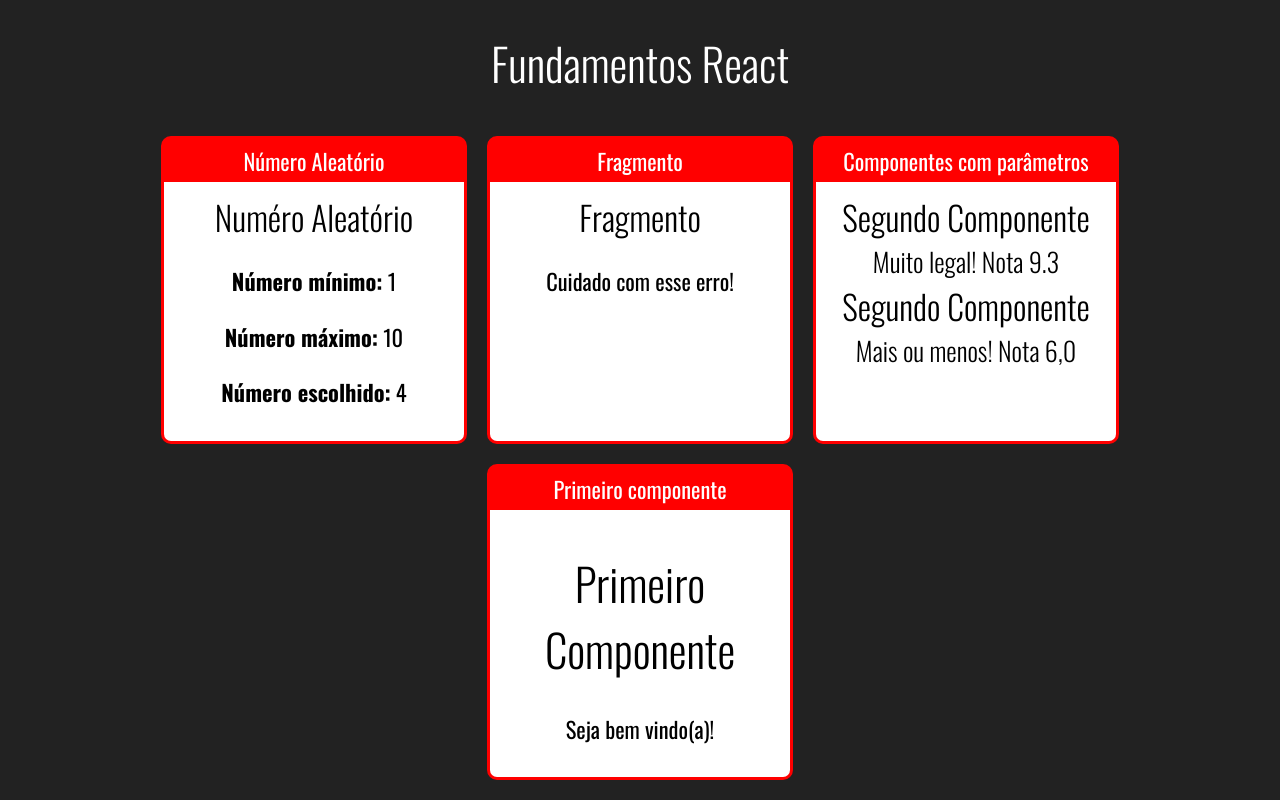
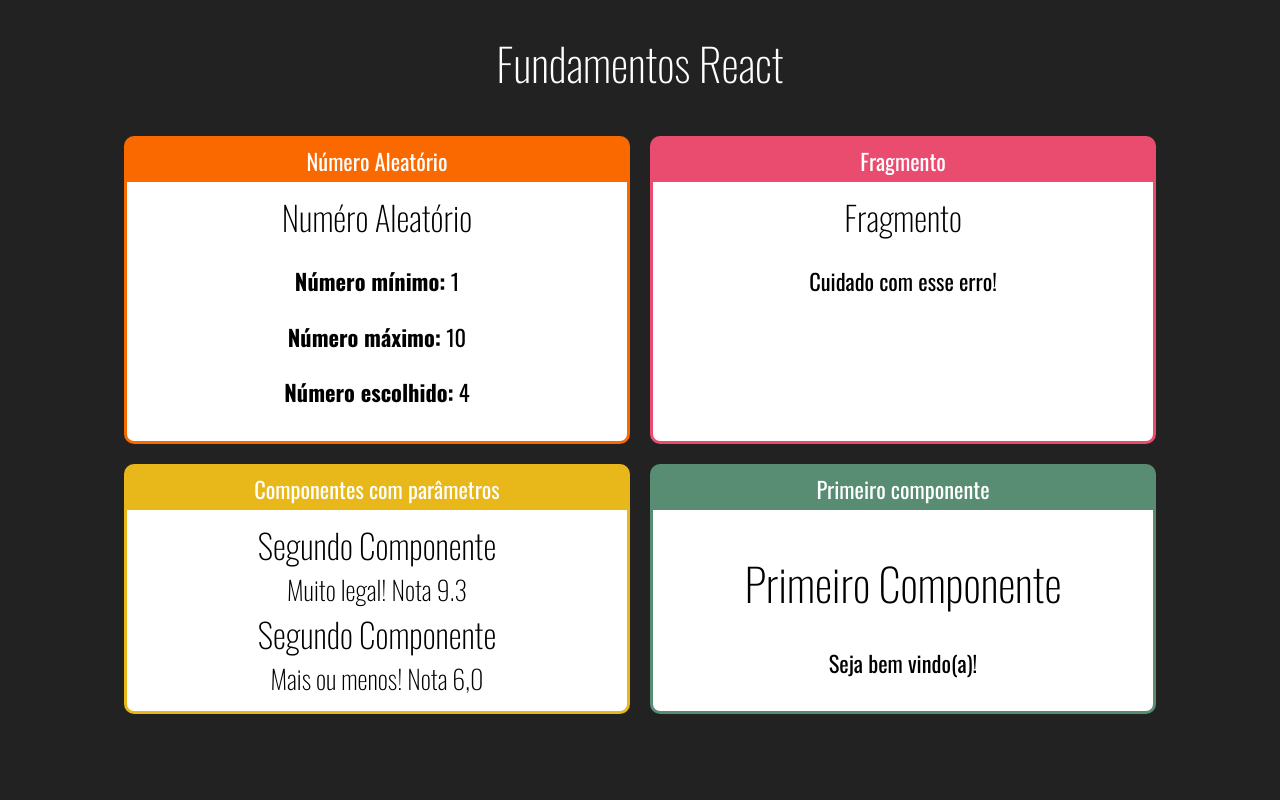
Before and after one commit to m-vasconcelos/curso-react-redux, a React (Create React App) app in the folder fundamentos/: page / in a window 1280 px wide. Built offline with nearby package versions, Linux system fonts and the light colour scheme.

Commit message:
Componente Card #03

```diff
--- a/fundamentos/public/index.html
+++ b/fundamentos/public/index.html
@@ -14,6 +14,9 @@
     <link rel="preconnect" href="https://fonts.googleapis.com">
     <link rel="preconnect" href="https://fonts.gstatic.com" crossorigin>
     <link href="https://fonts.googleapis.com/css2?family=Oswald:wght@200;300;400;500;600;700&display=swap" rel="stylesheet">
+    <link rel="preconnect" href="https://fonts.googleapis.com">
+  <link rel="preconnect" href="https://fonts.gstatic.com" crossorigin>
+  <link href="https://fonts.googleapis.com/css2?family=Lobster&display=swap" rel="stylesheet">
     <title>React App</title>
   </head>
   <body>
--- a/fundamentos/src/App.jsx
+++ b/fundamentos/src/App.jsx
@@ -12,20 +12,20 @@ export default function App () {
         <div className="app">
             <h1>Fundamentos React</h1>
             <div className="cards">
-                <Card titulo="Número Aleatório">
+                <Card titulo="Número Aleatório" color="#FA6900">
                     <NumeroAleatorio min = {1} max = {10}></NumeroAleatorio>
                 </Card>
 
-                <Card titulo="Fragmento">
+                <Card titulo="Fragmento" color="#E94C6F">
                     <Fragmento></Fragmento>
                 </Card>
 
-                <Card titulo="Componentes com parâmetros">
+                <Card titulo="Componentes com parâmetros" color="#E8B71A">
                     <ComParametro titulo="Segundo Componente" subtitulo="Muito legal!" numero={9.3}></ComParametro>
                     <ComParametro titulo="Segundo Componente" subtitulo="Mais ou menos!" numero={"6,0"}></ComParametro>
                 </Card>
 
-                <Card titulo="Primeiro componente">
+                <Card titulo="Primeiro componente" color="#588C73">
                     <Primeiro></Primeiro>
                 </Card>
             </div>
--- a/fundamentos/src/components/layout/Card.css
+++ b/fundamentos/src/components/layout/Card.css
@@ -1,13 +1,12 @@
 .card {
-    background-color: red;
-    border: 3px solid red;
+    border: 3px solid;
     border-radius: 10px;
     overflow: hidden;
     margin: 10px;
     display: flex;
     flex-direction: column;
-    min-width: 300px;
-    max-width: 300px;
+    min-width: 500px;
+    max-width: 500px;
 }
 
 .title {
--- a/fundamentos/src/components/layout/Card.jsx
+++ b/fundamentos/src/components/layout/Card.jsx
@@ -3,8 +3,14 @@ import React from "react"
 import "./Card.css"
 
 export default function Card(props) {
+
+    const cardStyle = {
+        backgroundColor: props.color || "#F00",
+        borderColor: props.color || "#F00"
+    }
+
     return (
-        <div className="card">
+        <div className="card" style={cardStyle}>
             <div className="title">{props.titulo}</div>
             <div className="content">
                 {props.children}
--- a/fundamentos/src/index.css
+++ b/fundamentos/src/index.css
@@ -7,7 +7,7 @@ body {
 }
 
 h1, h2, h3 {
-    font-weight: 300;
+    font-weight: 200;
 }
 
 h2, h3 {
```
